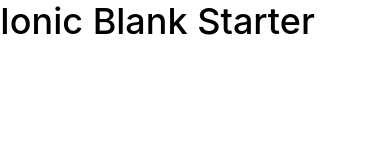
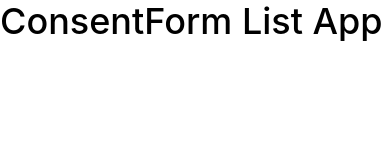
Before and after one commit to buibup/ListConsentApp-Ionic-, a website: page www/index.html in a window 390 px wide. Drawn offline with Linux system fonts and the light colour scheme; some packages are replaced by stand-ins of ours; files that its build step writes are made by us from their sources.

Commit message:
Chang Name

```diff
--- a/www/index.html
+++ b/www/index.html
@@ -25,7 +25,7 @@
 
     <ion-pane>
       <ion-header-bar class="bar-stable">
-        <h1 class="title">Ionic Blank Starter</h1>
+        <h1 class="title">ConsentForm List App</h1>
       </ion-header-bar>
       <ion-content>
       </ion-content>
```
